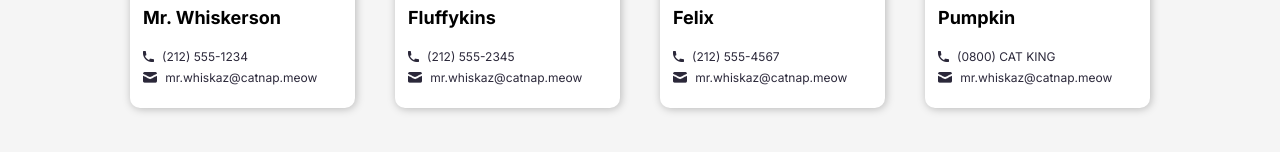
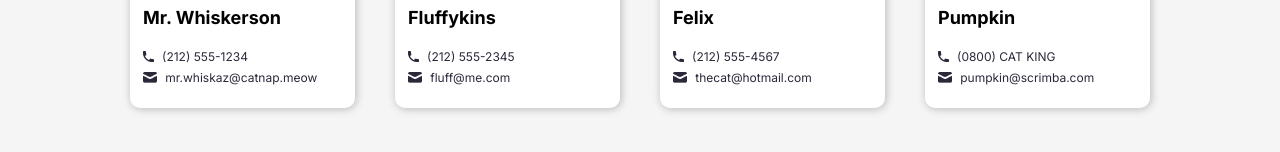
Before and after one commit to mudimurtala/BuildAndLearn, a React (Vite) app in the folder react-phonebook/: page / in a window 1280 px wide. Shown: the part 426-578 px from the top of the page. Built offline with nearby package versions, Linux system fonts and the light colour scheme.

Commit message:
Add files

```diff
--- a/react-phonebook/Contact.jsx
+++ b/react-phonebook/Contact.jsx
@@ -29,7 +29,7 @@ export default function Contact(props) {
                     src="./images/mail-icon.png"
                     alt="mail icon"
                 />
-                <p>mr.whiskaz@catnap.meow</p>
+                <p>{props.email}</p>
             </div>
         </article>
     )
```
